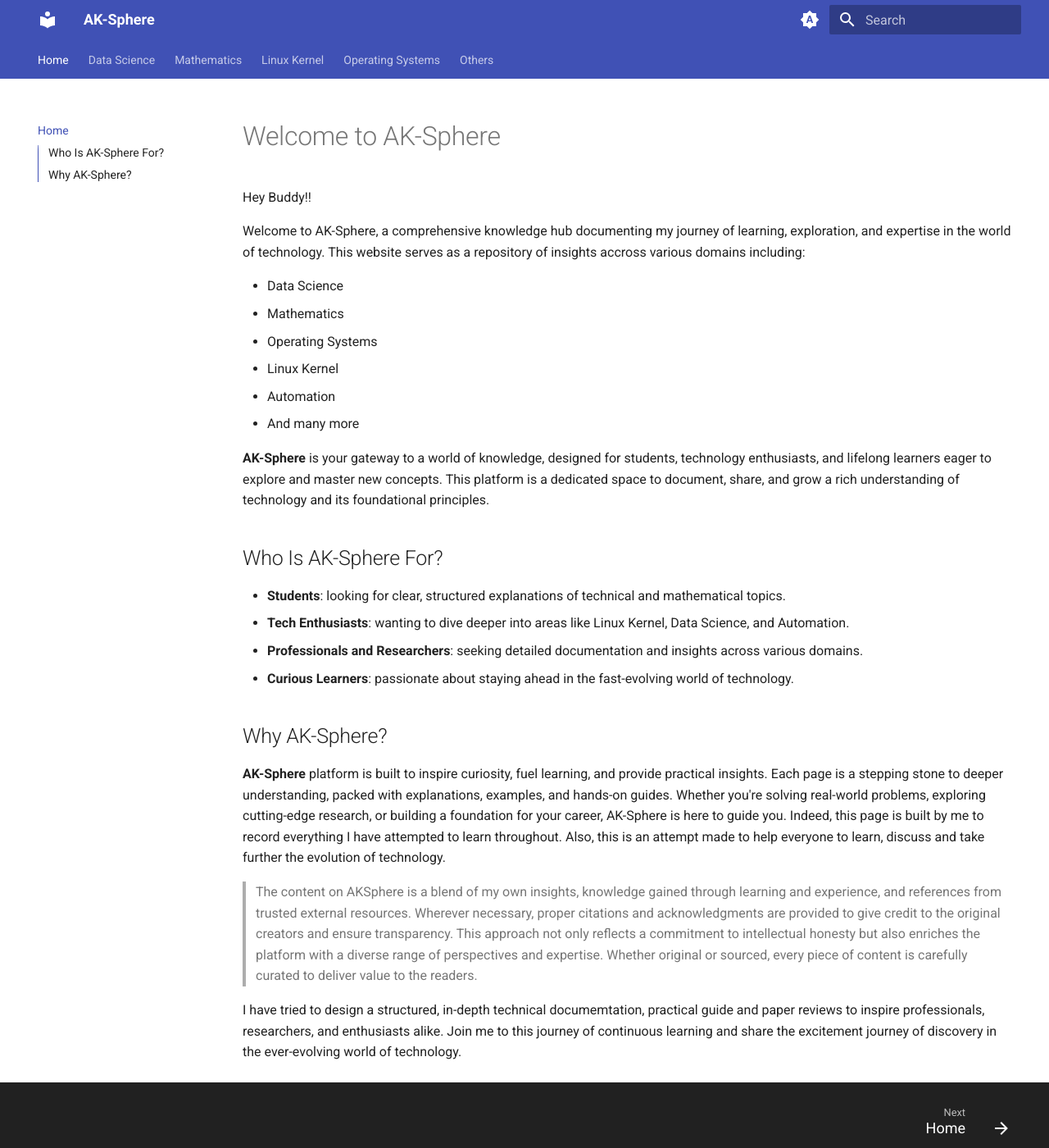
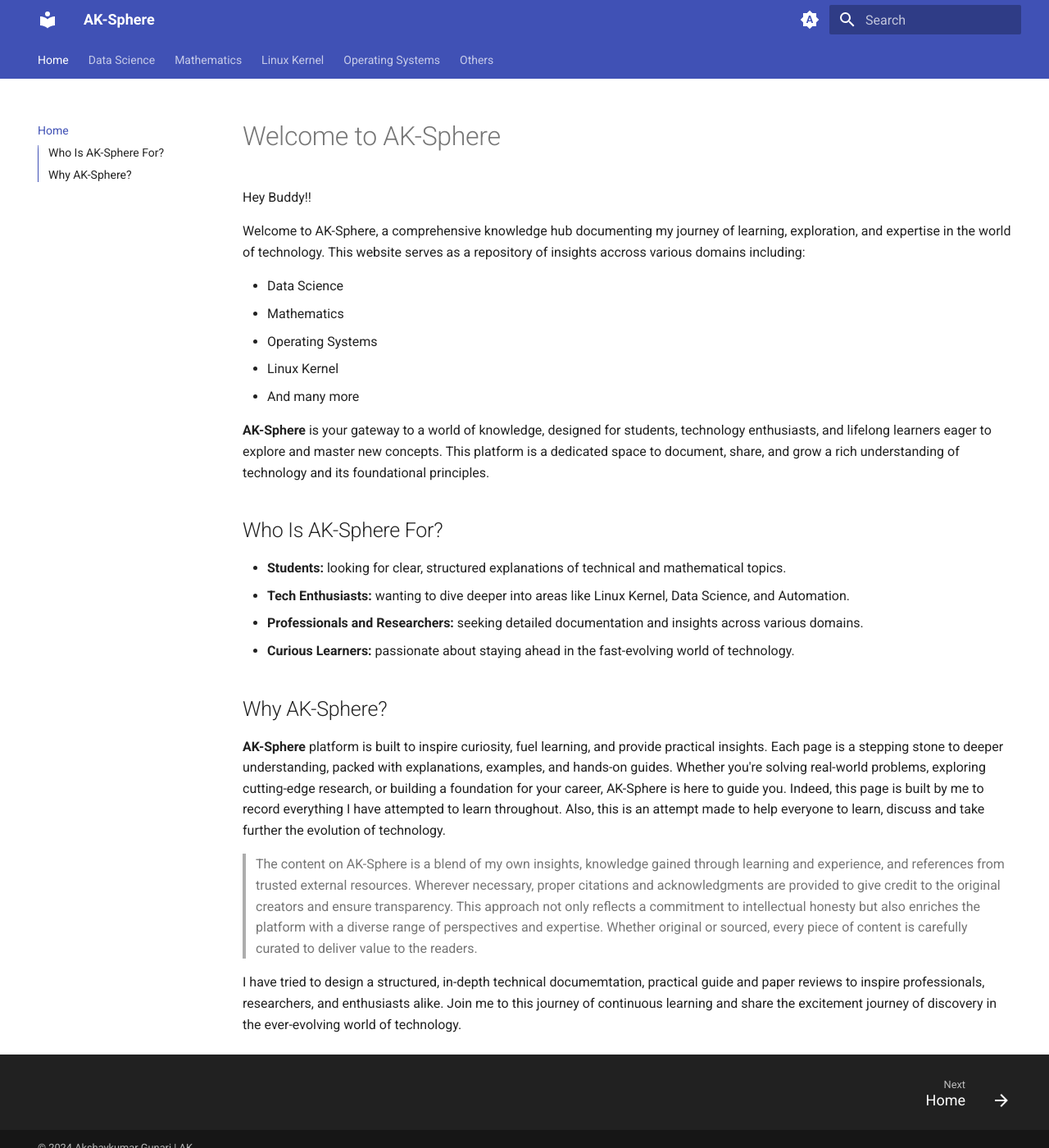
Before and after one commit to akshaykumar-gunari/ak-verse, an MkDocs documentation site: the page built from docs/index.md, in a window 1280 px wide and 1400 px high. Shown: the whole window at 82% size. Built offline with MkDocs 1.6.1 and Material for MkDocs 9.7.7, drawn with Linux system fonts in a browser that asks for light colours.

Commit message:
Cosmetic Changes

```diff
--- a/docs/index.md
+++ b/docs/index.md
@@ -9,22 +9,21 @@
  * Mathematics
  * Operating Systems
  * Linux Kernel
- * Automation
  * And many more
 
  **AK-Sphere** is your gateway to a world of knowledge, designed for students, technology enthusiasts, and lifelong learners eager to explore and master new concepts. This platform is a dedicated space to document, share, and grow a rich understanding of technology and its foundational principles.
 
 ## Who Is AK-Sphere For?
 
-- **Students**: looking for clear, structured explanations of technical and mathematical topics.
-- **Tech Enthusiasts**: wanting to dive deeper into areas like Linux Kernel, Data Science, and Automation.
-- **Professionals and Researchers**: seeking detailed documentation and insights across various domains.
-- **Curious Learners**: passionate about staying ahead in the fast-evolving world of technology.
+- **Students:** looking for clear, structured explanations of technical and mathematical topics.
+- **Tech Enthusiasts:** wanting to dive deeper into areas like Linux Kernel, Data Science, and Automation.
+- **Professionals and Researchers:** seeking detailed documentation and insights across various domains.
+- **Curious Learners:** passionate about staying ahead in the fast-evolving world of technology.
 
 ## Why AK-Sphere?
  **AK-Sphere** platform is built to inspire curiosity, fuel learning, and provide practical insights. Each page is a stepping stone to deeper understanding, packed with explanations, examples, and hands-on guides. Whether you're solving real-world problems, exploring cutting-edge research, or building a foundation for your career, AK-Sphere is here to guide you. Indeed, this page is built by me to record everything I have attempted  to learn throughout. Also, this is an attempt made to help everyone to learn, discuss and take further the evolution of technology.
 
-> The content on AKSphere is a blend of my own insights, knowledge gained through learning and experience, and references from trusted external resources. Wherever necessary, proper citations and acknowledgments are provided to give credit to the original creators and ensure transparency. This approach not only reflects a commitment to intellectual honesty but also enriches the platform with a diverse range of perspectives and expertise. Whether original or sourced, every piece of content is carefully curated to deliver value to the readers.
+> The content on AK-Sphere is a blend of my own insights, knowledge gained through learning and experience, and references from trusted external resources. Wherever necessary, proper citations and acknowledgments are provided to give credit to the original creators and ensure transparency. This approach not only reflects a commitment to intellectual honesty but also enriches the platform with a diverse range of perspectives and expertise. Whether original or sourced, every piece of content is carefully curated to deliver value to the readers.
 
 
 I have tried to design a structured, in-depth technical documemtation, practical guide and paper reviews to inspire professionals, researchers, and enthusiasts alike.
```
